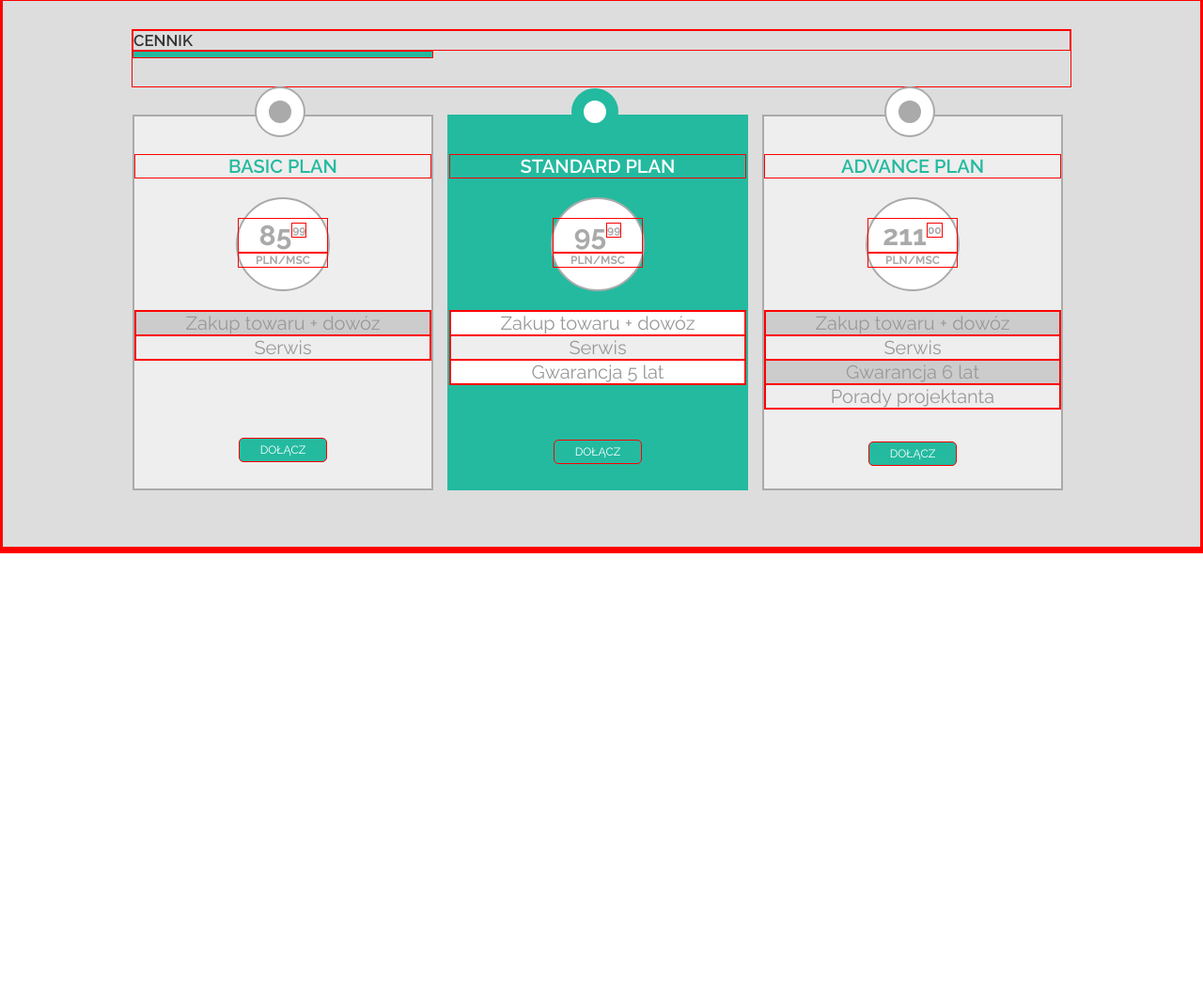
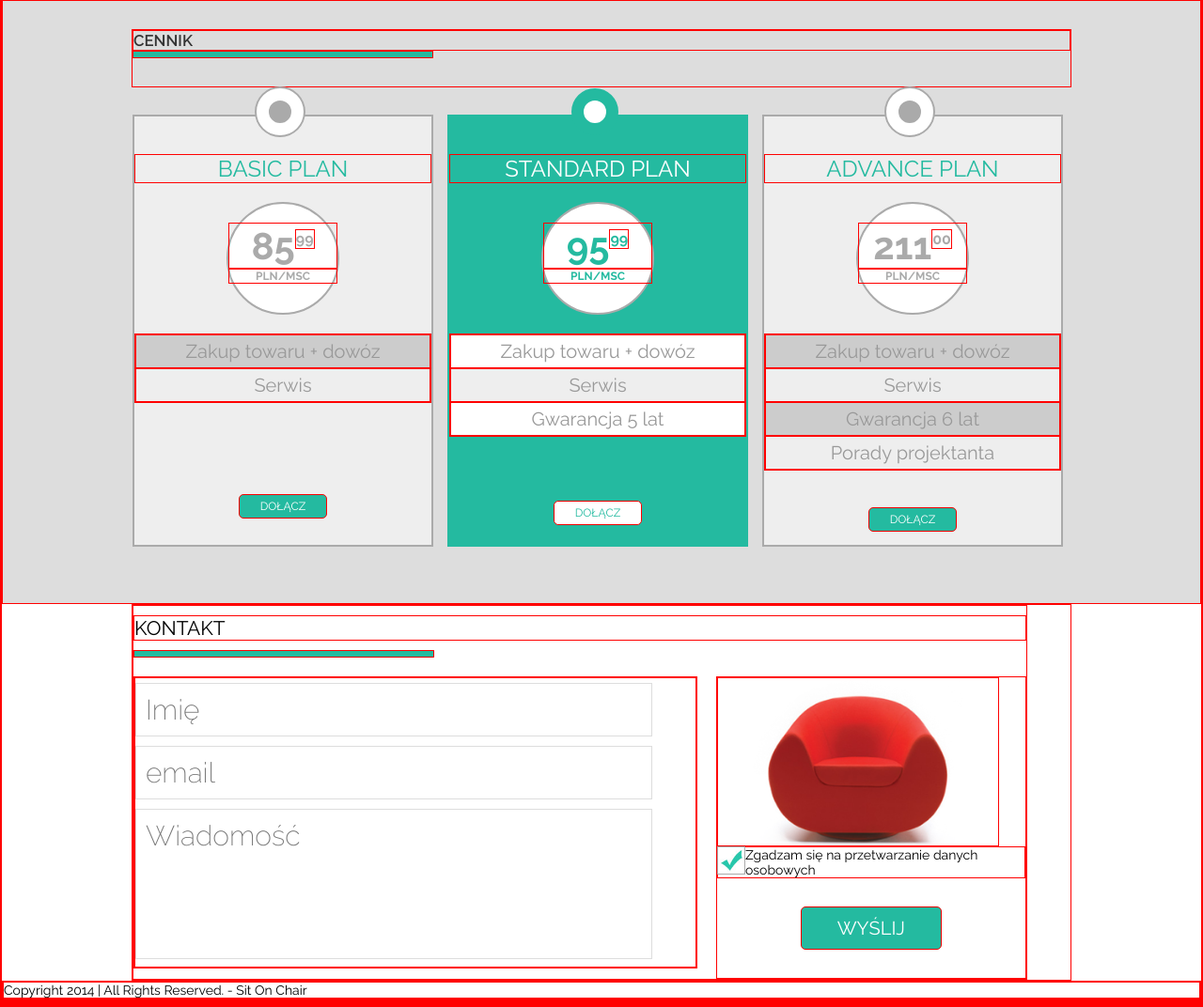
Before and after one commit to RadekM86/exercises, a plain HTML site: page layout 5/index.html in a window 1280 px wide. Shown: the part 788-1860 px from the top of the page at 94% size. Before the commit the page ends 1377 px from the top, so only its background shows below. Drawn offline with Linux system fonts and the light colour scheme.

Commit message:
Wykonałem kolejną sekcję

```diff
--- a/layout 5/CSS/style.css
+++ b/layout 5/CSS/style.css
@@ -189,13 +189,14 @@ h1{
 .plan{
   background-color: #EEE;
   width: 320px;
-  height:400px;
+  height:460px;
   float:left;
   display: inline-block;
   margin: 30px 0;
-  color: #AAA;
+  color: #999;
   border: 2px solid #AAA;
-  font-size: 20px;
+  font-size: 24px;
+  font-weight: 400;
   color: #24baa0;
   text-align: center;
   position: relative;
@@ -203,11 +204,11 @@ h1{
 .price{
   background-color: white;
   margin: 20px auto;
-  font-size: 30px;
+  font-size: 40px;
   font-weight: bold;
   color: #AAA;
-  width: 100px;
-  height:100px;
+  width: 120px;
+  height:120px;
   text-align: center;
   border-radius: 50%;
   border: 2px solid #AAA;
@@ -238,6 +239,7 @@ sup{
   font-weight: 400;
   color: #999;
   list-style-type: none;
+  padding:5px;
 }
 .plan li:nth-child(2n+1){
   background-color: #CCC;
@@ -261,7 +263,7 @@ sup{
   background-color:  #24baa0;
   border: 2px solid  #24baa0;
 }
-#join .middle{
+.middle #join{
   background-color: white;
   color:  #24baa0;
 }
@@ -276,3 +278,63 @@ sup{
   box-shadow: none;
   border-color: #24baa0;
 }
+.middle .price{
+  color: #24baa0;
+}
+#contact{
+  font-size: 1.5em;
+  font-weight: 400px;
+  margin: 10px 0;
+}
+#left{
+  width: 600px;
+  float:left;
+}
+input, textarea{
+  font-size: 30px;
+  color: #DDD;
+  font-weight: 200;
+  padding:10px;
+  width:550px;
+  border: 1px solid #DDD;
+  margin: 5px 0;
+}
+textarea{
+  resize: none;
+  height:160px;
+}
+.contact .teal{
+  margin-bottom: 20px;
+  width: 320px;
+}
+#right{
+  float:right;
+  margin-left: 20px;
+}
+.contact{
+  display: inline-block;
+}
+.chair2{
+  background-image: url('../IMG/red_chair.png');
+  width: 300px;
+  height: 180px;
+  background-position: top;
+  background-size: contain;
+  background-repeat: no-repeat;
+}
+.check{
+  background-image: url('../IMG/form_ok.jpg');
+  width:30px;
+  height: 30px;
+  border: 1px solid #AAA;
+  background-position: center;
+  background-size: contain;
+  background-repeat: no-repeat;
+  float: left;
+}
+#right .button{
+  width: 150px;
+  padding:10px;
+  font-size: 20px;
+  text-align: center;
+}
--- a/layout 5/index.html
+++ b/layout 5/index.html
@@ -89,8 +89,33 @@
     </div>
     </div>
   </section>
-  <section class="contact"></section>
+  <div class="container">
+      <section class="contact">
+    <p id="contact">KONTAKT</p>
+    <p class="teal"> </p>
+    <div id="left">
+    <form>
+      <input type="text" name="name" placeholder="Imię">
+      <input type="email" name="email" placeholder="email">
+      <textarea name="info" rows="8" cols="80" placeholder="Wiadomość"></textarea>
+    </form>
+    </div>
+    <div id="right">
+      <div class="chair2"></div>
+      <div class="check"></div>
+      <div>Zgadzam się na przetwarzanie danych osobowych</div>
+      <div class="button">WYŚLIJ</div>
+    </div>
+      </section>
+  </div>
 </div>
-  <footer></footer>
+  <footer>
+    <div id="copy">Copyright 2014 | All Rights Reserved. - Sit On Chair</div>
+    <div class="social"></div>
+    <div class="social"></div>
+
+    <div class="social"></div>
+
+  </footer>
 </body>
 </html>
```
